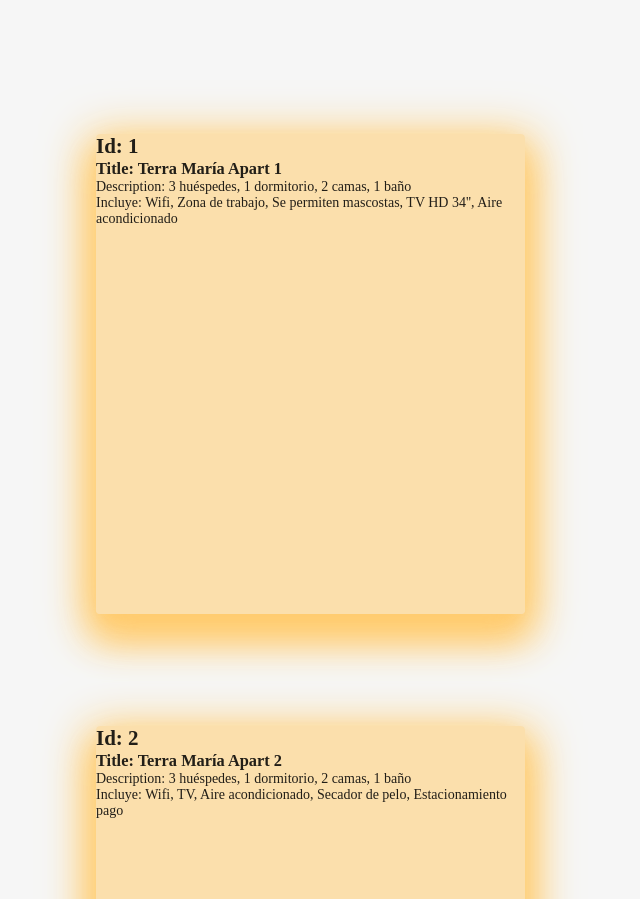
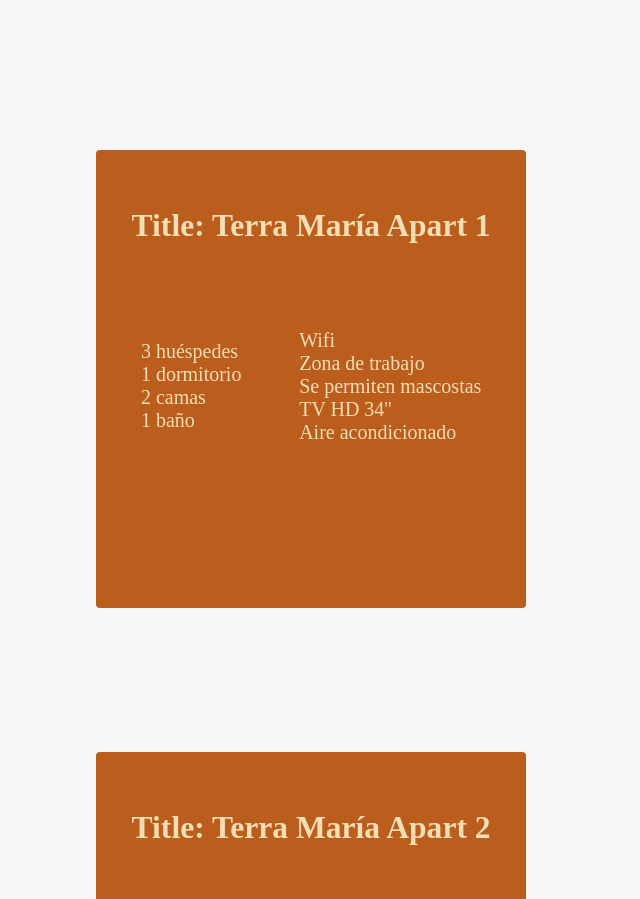
Before and after one commit to tomasgiacobino/apartmentsMarce, a React (Create React App) app: page / in a window 1280 px wide. Shown: the part 3860-4759 px from the top of the page, without its empty margins (0-640 px from the left). Built offline with nearby package versions, Linux system fonts and the light colour scheme; a web font is replaced by a local one.

Commit message:
estilos en CarrouselDepto

```diff
--- a/src/App.css
+++ b/src/App.css
@@ -166,6 +166,12 @@ nav {
   flex-direction: column;
   justify-content: space-around;
   align-items: center;
+}
+
+.txtContamos{
+  font-size: 3rem;
+  text-align: center;
+  color:#BB5D1D ;
 }
 
 
--- a/src/components/About.jsx
+++ b/src/components/About.jsx
@@ -14,11 +14,12 @@ const About = () => {
         </div>
 
         <div className="textosAbout">
-          <h3 className="txtEspaciosComunes">Espacios comunes</h3>
+          {/* <h3 className="txtEspaciosComunes">Espacios comunes</h3>
           <div className="divDescEspaciosComunes">
             <p className="salaEstar"><BakeryDiningIcon className="salaEstarIcon" /> Sala de estar con desayunador</p>
             <p className="cocina"> <CountertopsIcon className="cocinaIcon" /> Cocina</p>
-          </div>
+          </div> */}
+          <p className="txtContamos">Contamos con una cocina y un desayunador para compartir dentro del complejo de los aparts.</p>
           <div className="apiMaps">
             <div className="mapContainer">
               <iframe className="iframe" src="https://www.google.com/maps/embed?pb=!1m18!1m12!1m3!1d843.578345941893!2d-65.40601436923932!3d-24.788568054250007!2m3!1f0!2f0!3f0!3m2!1i1024!2i768!4f13.1!3m3!1m2!1s0x941bc3bd4bc6b6eb%3A0x6d72340b1e7ba947!2sVicente%20L%C3%B3pez%2C%20Salta!5e0!3m2!1ses!2sar!4v1707858712428!5m2!1ses!2sar"></iframe>
--- a/src/components/CarrouselDepto.css
+++ b/src/components/CarrouselDepto.css
@@ -1,4 +1,3 @@
-
 .atras {
   margin-top: 10rem;
   position: relative;
@@ -30,3 +29,23 @@
     height: 100%;
     max-width: 100%;
   }
+
+  .apartsCuadro{
+    font-size: 27px;
+    height: 20rem;
+    width: 100%;
+    color: wheat;
+    display: flex;
+    flex-direction: column;
+    align-items: center;
+    justify-content: space-around ;
+
+  }
+
+  .apartsDescripcion{
+    font-size: 20px;
+    display: flex;
+    align-items: center;
+    justify-content: space-around;
+    width: inherit;
+  }
--- a/src/components/CarrouselDepto.jsx
+++ b/src/components/CarrouselDepto.jsx
@@ -29,18 +29,37 @@ function CarrouselDepto({ apartment }) {
   return (
     <div className="atras">
       <Paper
+        div
         elevation={24}
         sx={{
           width: " 65%",
-          backgroundColor: "#ffcd728f",
+          backgroundColor: "#BB5D1D",
           boxShadow:
-            "0px 11px 15px -7px rgb(255 204 112), 0px 24px 38px 3px rgb(255 204 112), 0px 9px 46px 8px rgb(255 204 112)",
+            "none",
+          margin: "1rem 1rem 1rem 0",
+          padding: "1rem",
         }}
       >
-        <h2>Id: {apartment.id}</h2>
-        <h3>Title: {apartment.title}</h3>
-        <p>Description: {apartment.description.join(", ")}</p>
-        <p>Incluye: {apartment.incluye.join(", ")}</p>
+        <div className="apartsCuadro">
+          {/* <h2>Id: {apartment.id}</h2> */}
+          <h3>Title: {apartment.title}</h3>
+          <div className="apartsDescripcion">
+            <div>
+              {apartment.description.map((desc, index) => (
+                <p key={index}>
+                  {desc}
+                </p>
+              ))}
+            </div>
+            <div>
+              {apartment.incluye.map((item, index) => (
+                <p key={index}>
+                  {item}
+                </p>
+              ))}
+            </div>
+          </div>
+        </div>
       </Paper>
       <Swiper
         effect={"coverflow"}
@@ -58,10 +77,17 @@ function CarrouselDepto({ apartment }) {
         pagination={true}
         modules={[EffectCoverflow, Pagination]}
         className="mySwiper"
+        style={{ marginBottom: "10px" }}
       >
         {apartment.images[0].map((image, index) => (
           <SwiperSlide onClick={() => openModal(image)} key={index}>
-            <LazyLoadImage alt={`Slide ${index}`} effect="blur" src={image} />
+            {/* <LazyLoadImage alt={`Slide ${index}`} effect="blur" src={image} /> */}
+            <LazyLoadImage
+              alt={`Slide ${index}`}
+              effect="blur"
+              src={image}
+              style={{ maxWidth: "100%", maxHeight: "70vh", objectFit: "contain" }} // Ajustar tamaño máximo y modo de ajuste de la imagen
+            />
           </SwiperSlide>
         ))}
       </Swiper>
```
Also changed, not shown: 1 other file (tests, documents, lock files or other folders).
